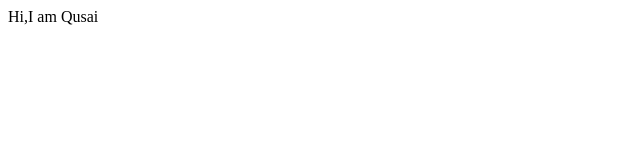
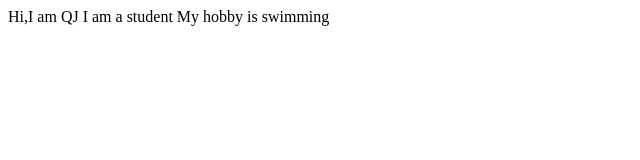
Before and after one commit to Qjetpur/students_name_site, a plain HTML site: page index.html in a window 1280 px wide. Shown: the whole page, without its empty margins (0-640 px from the left). Drawn offline with Linux system fonts and the light colour scheme.

Commit message:
doc: update details

```diff
--- a/index.html
+++ b/index.html
@@ -7,6 +7,8 @@
     <title>Document</title>
 </head>
 <body>
-    Hi,I am Qusai
+    Hi,I am QJ I am a student
+    My hobby is swimming
+
 </body>
 </html>
```
